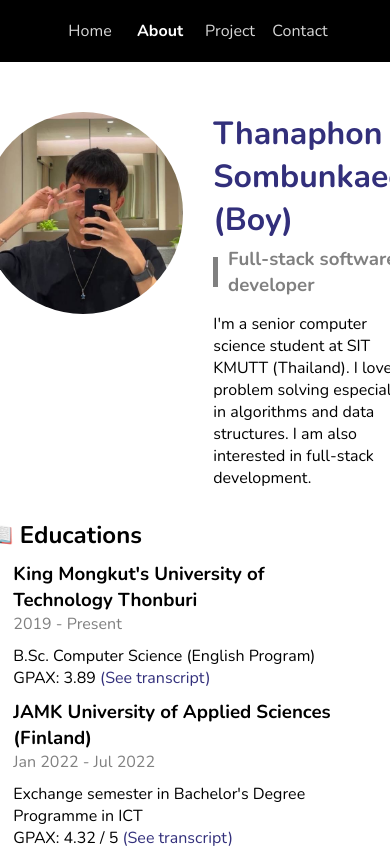
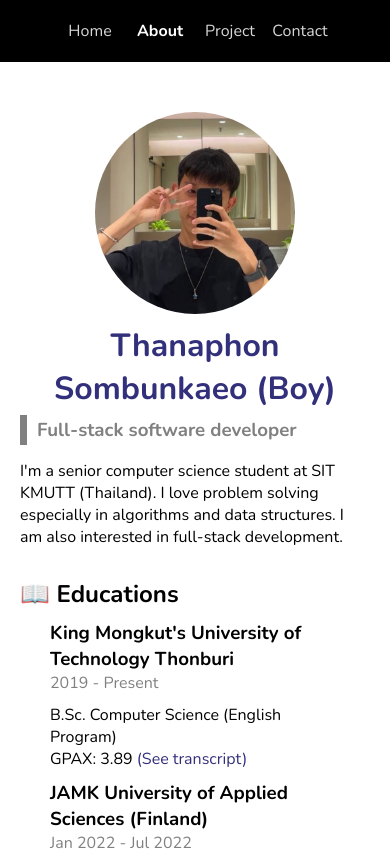
Before and after one commit to boyplus/thanaphon-dot-me, a React (Vite) app: page /about in a window 390 px wide. Shown: the top 850 px of the page. Built offline with nearby package versions, Linux system fonts and the light colour scheme.

Commit message:
add: responsive to about page

```diff
--- a/src/components/about/bio/Bio.tsx
+++ b/src/components/about/bio/Bio.tsx
@@ -4,6 +4,7 @@ import './bio.css';
 const Bio: React.FC = () => {
   return (
     <div className='bio'>
+      <div className='profile-pic-container'>
         <img
           src="/images/profile-square-2.jpeg"
           width="200px"
@@ -11,8 +12,10 @@ const Bio: React.FC = () => {
           className='profile-pic'
           alt="Profile picture"
         />
+      </div>
+
       <div className='short-bio'>
-        <h1 className='blue'>Thanaphon Sombunkaeo (Boy)</h1>
+        <h1 className='blue fit-content name'>Thanaphon Sombunkaeo (Boy)</h1>
         <div className='position'>
           <div className='line'></div>
           <h3 className='grey'>Full-stack software developer</h3>
--- a/src/components/about/bio/bio.css
+++ b/src/components/about/bio/bio.css
@@ -10,15 +10,34 @@
   margin-left: 30px;
 }
 
-.position{
+.position {
   display: flex;
   align-items: center;
   gap: 10px;
   margin-top: 5px;
 }
 
-.line{
+.line {
   width: 7px;
   height: 30px;
   background-color: grey;
 }
+
+
+@media only screen and (max-width: 600px) {
+  .bio{
+    flex-wrap: wrap;
+  }
+  .profile-pic-container {
+    width: 100%;
+    display: flex;
+    justify-content: center;
+  }
+  .short-bio {
+    margin-left: 0px;
+  }
+  .name {
+    text-align: center;
+    margin-top: 10px;
+  }
+}
--- a/src/components/about/education/educations.css
+++ b/src/components/about/education/educations.css
@@ -4,12 +4,17 @@
 
 .education-list {
   padding: 10px 30px 0px 30px;
-  display: flex;
-  flex-wrap: wrap;
-  justify-content: space-between;
+  display: grid;
+  grid-template-columns: 1fr 1fr;
 }
 
 .education {
   max-width: 350px;
   margin-bottom: 10px;
 }
+
+@media only screen and (max-width: 600px) {
+  .education-list {
+    grid-template-columns: 1fr;
+  }
+}
--- a/src/components/layout/layout.css
+++ b/src/components/layout/layout.css
@@ -4,3 +4,10 @@
   display: flex;
   justify-content: center;
 }
+
+
+@media only screen and (max-width: 600px) {
+  .layout {
+    padding: 50px 20px;
+  }
+}
--- a/src/index.css
+++ b/src/index.css
@@ -47,3 +47,7 @@ ul {
 .align-center {
   text-align: center;
 }
+
+.fit-content{
+  width: fit-content;
+}
```
Lines whose indentation alone changed are shown as unchanged.
